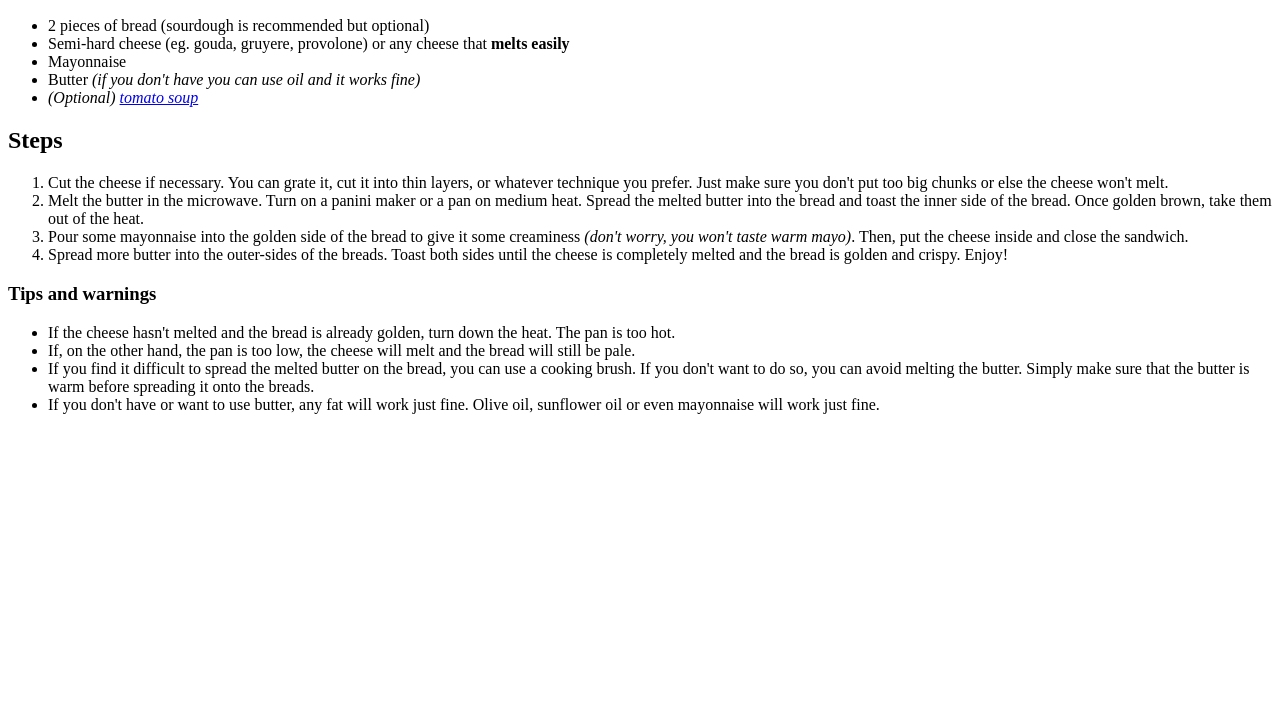
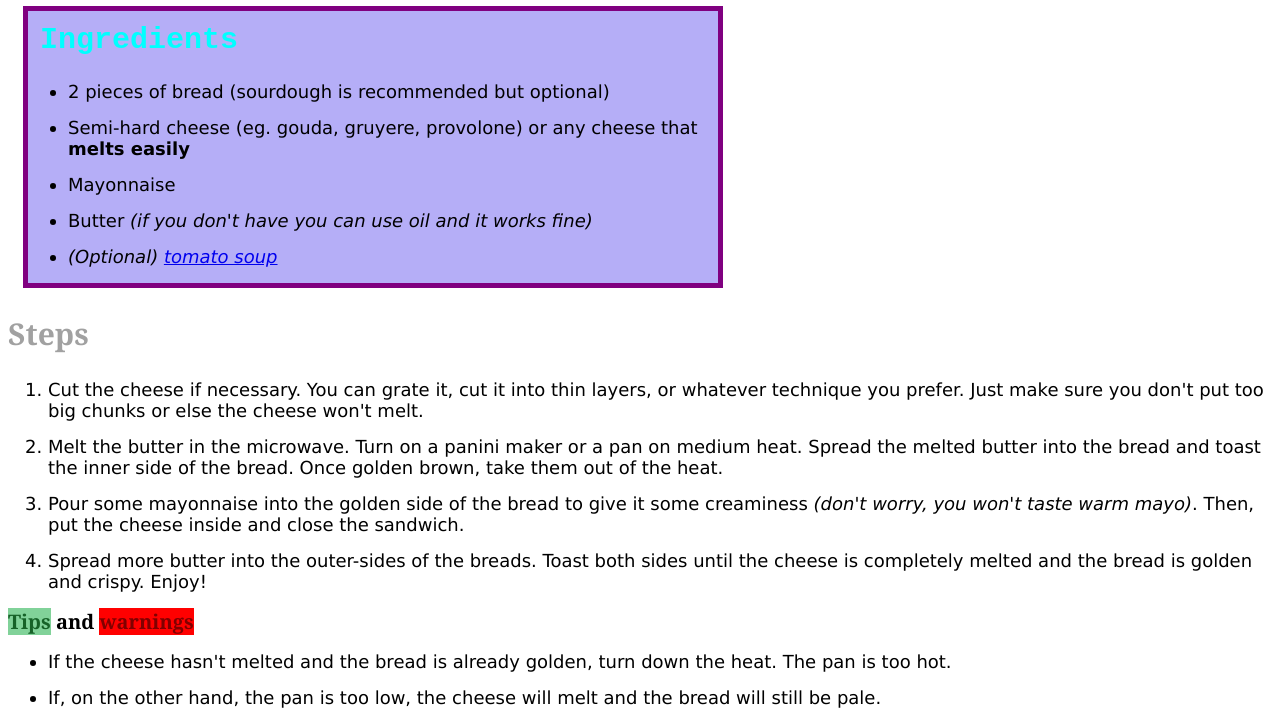
Before and after one commit to DasherPotato19/odin-recipes, a plain HTML site: page recipes/grilled-cheese.html in a window 1280 px wide. Shown: the part 814-1527 px from the top of the page. Before the commit the page ends 1244 px from the top, so only its background shows below. Drawn offline with Linux system fonts and the light colour scheme.

Commit message:
Finish the styling of the "grilled-cheese" page
The format was finally done to the first recipe. Even though
the format was not finished because the h1 text could not be
centered yet, I am going to continue with the rest.

```diff
--- a/css/recipes.css
+++ b/css/recipes.css
@@ -8,11 +8,57 @@ h1 {
     font-size: 100px;
     border-width: 5px;
     border-style: inset;
+    margin: 0px auto;
+    width: fit-content;
 }
 
 img {
     /* MARGEN CENTRADO */
     margin: 20px auto;
+    padding: 0px;
+    display: block;
+}
+
+h2 {
+    font-family: "Georgia", serif;
+    color: #A1A1A1;
+    font-size: 30px;
+}
+
+h3 {
+    font-family: "Georgia", serif;
+    font-size: 20px;
+    margin-top: 5px;
+    margin-bottom: 5px;
+    padding: 0px;
+}
+
+p {
+    width: 900px;
+    padding: auto 10px;
+}
+
+li {
+    margin: 15px 0px;
+}
+
+p, li {
+   font-family: "Verdana", sans-serif;
+   font-size: 18px;
+}
+
+#ingredients {
+    background-color: #B5AEF7;
+    border: purple solid 5px;
+    margin: 5px 15px;
+    width: 700px;
+}
+
+#ingredients h2 {
+    color: aqua;
+    font-family: "Courier New", monospace;
+    padding-left: 12px;
+    margin-top: 12px;
 }
 
 #grilled-cheese-title {
@@ -27,3 +73,13 @@ img {
 #grilled-cheese-image {
     width: 400px;
 }
+
+#tips {
+    color: #166228;
+    background-color: #81D299;
+}
+
+#warnings {
+    color: maroon;
+    background-color: red;
+}
--- a/recipes/grilled-cheese.html
+++ b/recipes/grilled-cheese.html
@@ -23,14 +23,16 @@
     simple ingredients, anyone can cook this delicacy.
     </p>
 
+    <div id="ingredients">
         <h2>Ingredients</h2>
-    <ul class="ingredients">
+        <ul>
             <li>2 pieces of bread (sourdough is recommended but optional)</li>
             <li>Semi-hard cheese (eg. gouda, gruyere, provolone) or any cheese that <strong>melts easily</strong></li>
             <li>Mayonnaise</li>
             <li>Butter <em>(if you don't have you can use oil and it works fine)</em></li>
             <li><em>(Optional) <a href="./tomato-soup.html">tomato soup</a></em></li>
         </ul>
+    </div>
 
     <h2>Steps</h2>
     <ol>
```
Lines whose indentation alone changed are shown as unchanged.
